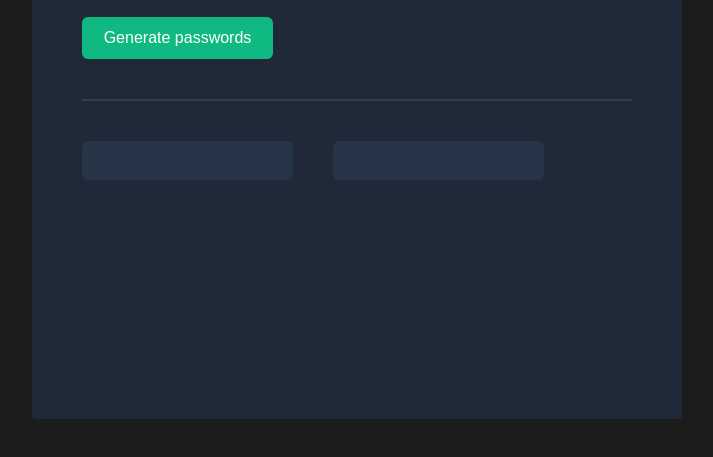
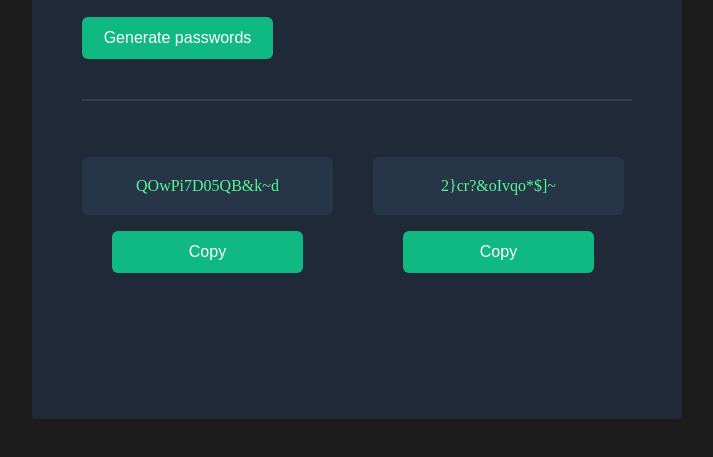
Before and after one commit to Suyog28/JSProjects, a plain HTML site: page RandomPasswordGenerator/index.html in a window 1280 px wide. Both pictures are taken after a click on the button "Generate passwords". Shown: the part 341-798 px from the top of the page, without its empty margins (283-996 px from the left). Drawn offline with Linux system fonts and the light colour scheme.

Commit message:
Completed Password Generator Project

```diff
--- a/RandomPasswordGenerator/index.css
+++ b/RandomPasswordGenerator/index.css
@@ -67,12 +67,18 @@ button {
   gap: 40px;
 }
 
-input {
+.passRandom {
   border: none;
   background: #273549;
   width: 211px;
-  height: 39px;
-  top: 396px;
-  left: 52px;
   border-radius: 6px;
+  padding: 20px;
+  text-align: center;
+  color: #55f991;
+  font-weight: 500;
+  font-size: 16px;
 }
+
+.CopyTwo {
+  margin-left: 30px;
+}
--- a/RandomPasswordGenerator/index.html
+++ b/RandomPasswordGenerator/index.html
@@ -9,15 +9,17 @@
     </br>
         <span>random password</span>
         <h3>Never use an insecure password again.</h3>
-        <button>Generate passwords</button>
+        <button onclick="randomNumberGenerator()">Generate passwords</button>
 
       <div class="line"></div>
       <div class="btn-section">
         <div>
-         <input type="text" />
+         <p class="passRandom" id="password-One"></p>
+         <button  onclick="copyPassOne()" class="CopyTwo">Copy</button>
         </div>
-        <div>
-         <input type="text" />
+        <div >
+        <p class="passRandom" id="password-Two"></p>
+         <button onclick="copyPassTwo()" class="CopyTwo">Copy</button>
         </div>
       </div>
     </div>
--- a/RandomPasswordGenerator/index.js
+++ b/RandomPasswordGenerator/index.js
@@ -1,2 +1,46 @@
-const characters = ["A", "B", "C", "D", "E", "F", "G", "H", "I", "J", "K", "L", "M", "N", "O", "P", "Q", "R", "S", "T", "U", "V", "W", "X", "Y", "Z", "a", "b", "c", "d", "e", "f", "g", "h", "i", "j", "k", "l", "m", "n", "o", "p", "q", "r", "s", "t", "u", "v", "w", "x", "y", "z", "0", "1", "2", "3", "4", "5", "6", "7", "8", "9", "~", "`", "!", "@", "#", "$", "%", "^", "&", "*", "(", ")", "_", "-", "+", "=", "{", "[", "}", "]", ",", "|", ":", ";", "<", ">", ".", "?",
+let characters = ["A", "B", "C", "D", "E", "F", "G", "H", "I", "J", "K", "L", "M", "N", "O", "P", "Q", "R", "S", "T", "U", "V", "W", "X", "Y", "Z", "a", "b", "c", "d", "e", "f", "g", "h", "i", "j", "k", "l", "m", "n", "o", "p", "q", "r", "s", "t", "u", "v", "w", "x", "y", "z", "0", "1", "2", "3", "4", "5", "6", "7", "8", "9", "~", "`", "!", "@", "#", "$", "%", "^", "&", "*", "(", ")", "_", "-", "+", "=", "{", "[", "}", "]", ",", "|", ":", ";", "<", ">", ".", "?",
     "/"];
+
+characters = characters.toString().replace(/,/g, "")
+
+let passwordOneEl = document.getElementById("password-One");
+let passwordTwoEl = document.getElementById("password-Two");
+
+let randomOne = "";
+let randomTwo = "";
+function randomNumberGenerator() {
+
+    let password = 15;
+    for (let i = 0; i < password; i++) {
+        let char = Math.floor(Math.random() * characters.length + 1)
+        randomOne += characters.charAt(char);
+    }
+
+    passwordOneEl.textContent = randomOne;
+
+
+    let passwordTwo = 15;
+    for (let i = 0; i < passwordTwo; i++) {
+        let char = Math.floor(Math.random() * characters.length + 1)
+        randomTwo += characters.charAt(char);
+    }
+    passwordTwoEl.textContent = randomTwo;
+}
+
+
+function copyPassOne() {
+    // Copy the text inside the text field
+    navigator.clipboard.writeText(randomOne);
+
+    // Alert the copied text
+    alert("Copied the password: " + randomOne);
+}
+
+
+function copyPassTwo() {
+    // Copy the text inside the text field
+    navigator.clipboard.writeText(randomTwo);
+
+    // Alert the copied text
+    alert("Copied the password: " + randomTwo);
+}
```
